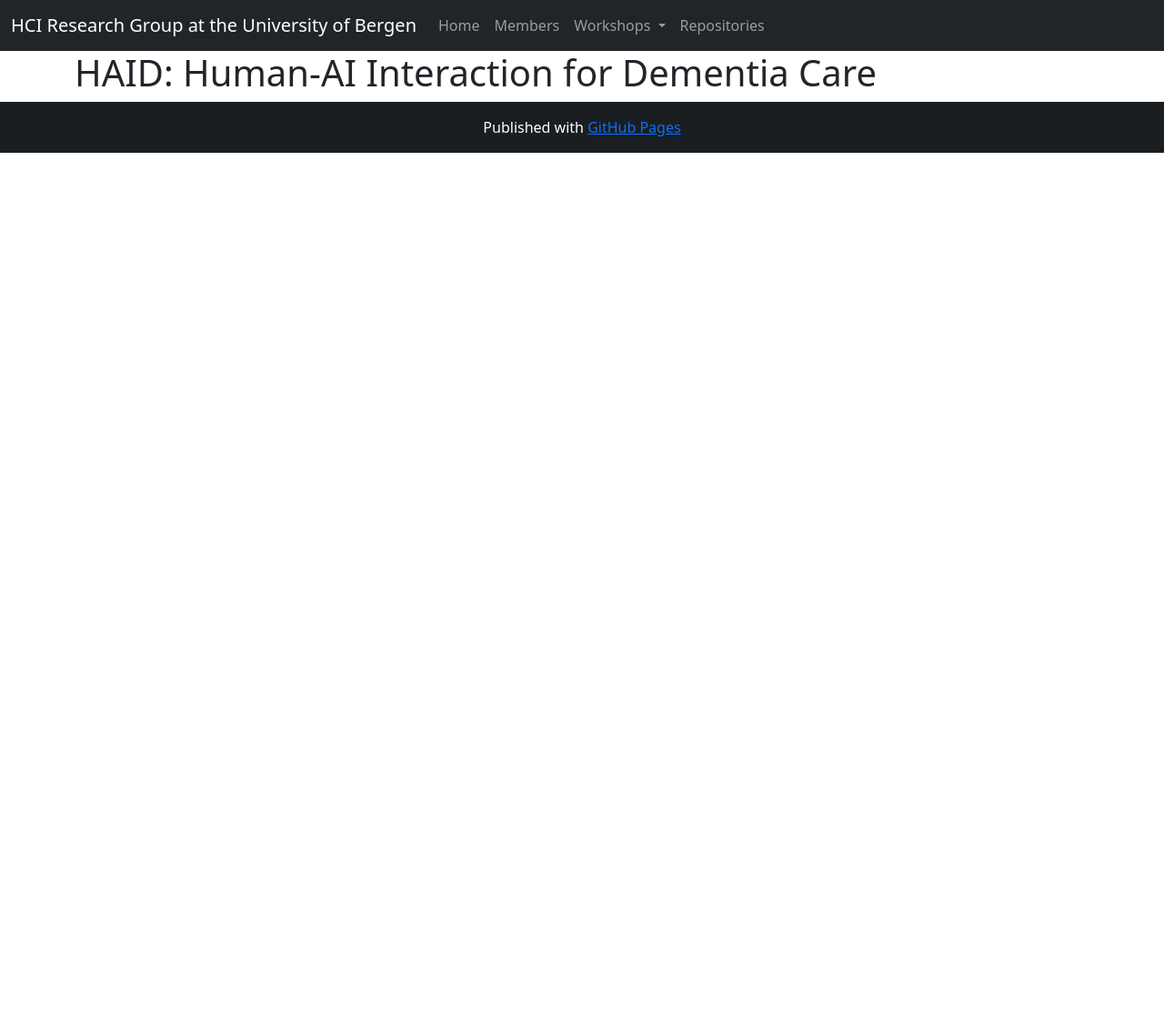
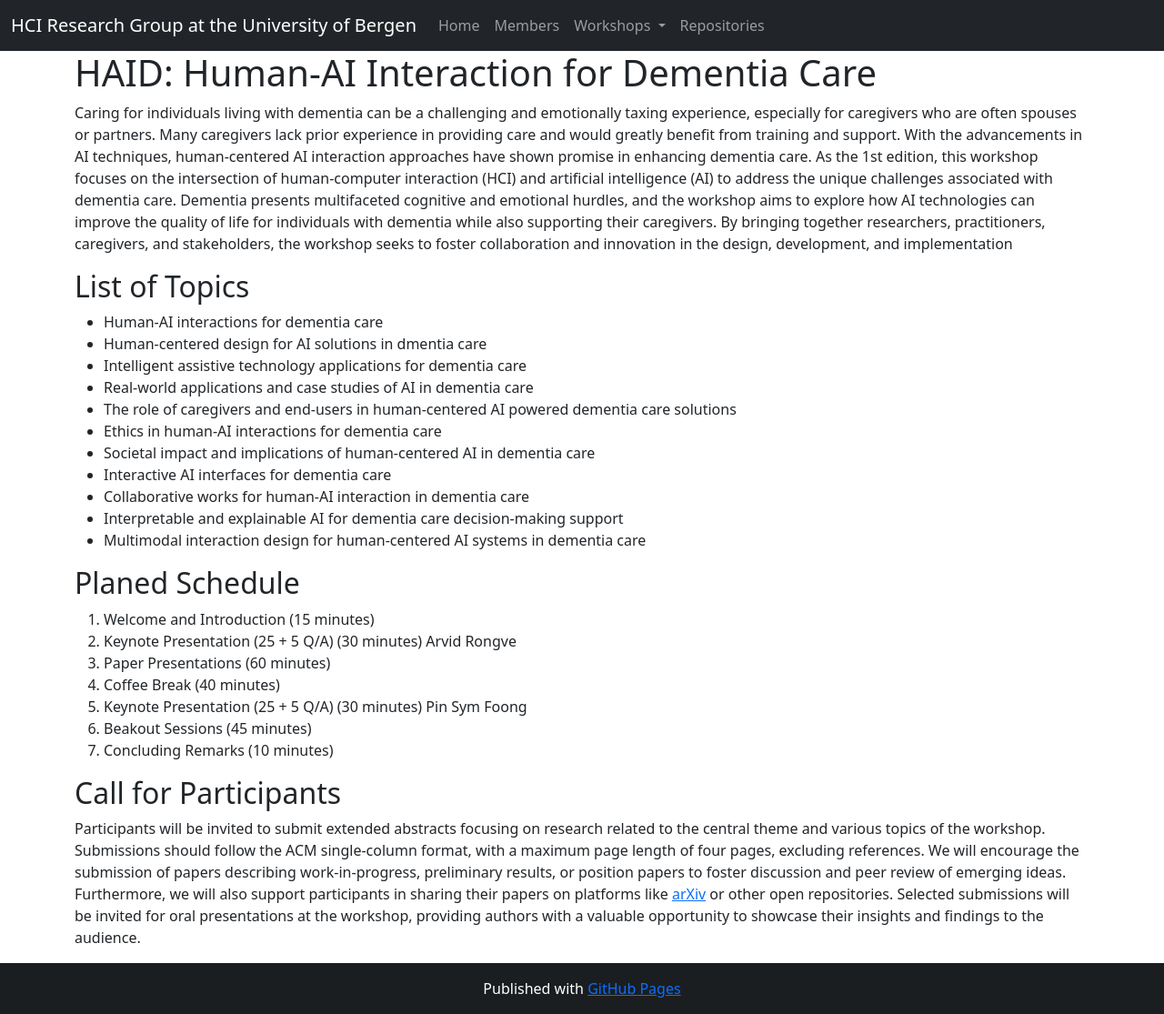
Before and after one commit to BergenHCI/bergenhci.github.io, a Jekyll site: the page built from ws/haid.md, in a window 1280 px wide. Shown: the whole page at 91% size. Built offline with Jekyll 4.4.1, drawn with Linux system fonts in a browser that asks for light colours; our own code applies the rules of GitHub Pages for plain Markdown files; the repository's description, which GitHub fills in, is left out; before the commit the page ends 900 px from its top, so only the background shows below that.

Commit message:
Update haid.md

```diff
--- a/ws/haid.md
+++ b/ws/haid.md
@@ -1,2 +1,28 @@
 
 # HAID: Human-AI Interaction for Dementia Care
+Caring for individuals living with dementia can be a challenging and emotionally taxing experience, especially for caregivers who are often spouses or partners. Many caregivers lack prior experience in providing care and would greatly benefit from training and support. With the advancements in AI techniques, human-centered AI interaction approaches have shown promise in enhancing dementia care. As the 1st edition, this workshop focuses on the intersection of human-computer interaction (HCI) and artificial intelligence (AI) to address the unique challenges associated with dementia care. Dementia presents multifaceted cognitive and emotional hurdles, and the workshop aims to explore how AI technologies can improve the quality of life for individuals with dementia while also supporting their caregivers. By bringing together researchers, practitioners, caregivers, and stakeholders, the workshop seeks to foster collaboration and innovation in the design, development, and implementation
+
+## List of Topics
+* Human-AI interactions for dementia care
+* Human-centered design for AI solutions in dmentia care
+* Intelligent assistive technology applications for dementia care
+* Real-world applications and case studies of AI in dementia care
+* The role of caregivers and end-users in human-centered AI powered dementia care solutions
+* Ethics in human-AI interactions for dementia care
+* Societal impact and implications of human-centered AI in dementia care
+* Interactive AI interfaces for dementia care
+* Collaborative works for human-AI interaction in dementia care
+* Interpretable and explainable AI for dementia care decision-making support
+* Multimodal interaction design for human-centered AI systems in dementia care
+
+## Planed Schedule
+1. Welcome and Introduction (15 minutes)
+2. Keynote Presentation (25 + 5 Q/A) (30 minutes) Arvid Rongve
+3. Paper Presentations (60 minutes)
+4. Coffee Break (40 minutes)
+5.  Keynote Presentation (25 + 5 Q/A) (30 minutes) Pin Sym Foong
+6. Beakout Sessions (45 minutes)
+7. Concluding Remarks (10 minutes)
+
+## Call for Participants
+Participants will be invited to submit extended abstracts focusing on research related to the central theme and various topics of the workshop. Submissions should follow the ACM single-column format, with a maximum page length of four pages, excluding references. We will encourage the submission of papers describing work-in-progress, preliminary results, or position papers to foster discussion and peer review of emerging ideas. Furthermore, we will also support participants in sharing their papers on platforms like [arXiv](https://arxiv.org/) or other open repositories. Selected submissions will be invited for oral presentations at the workshop, providing authors with a valuable opportunity to showcase their insights and findings to the audience.
```
